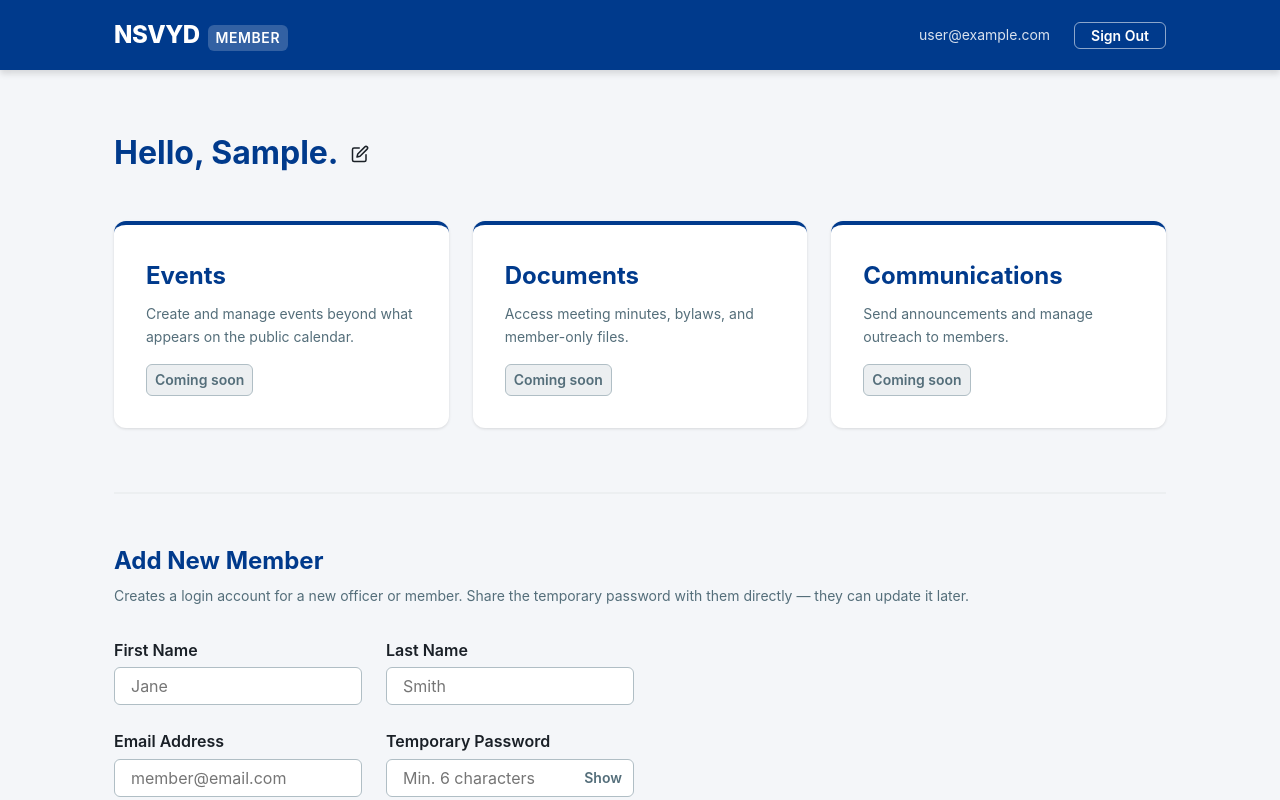
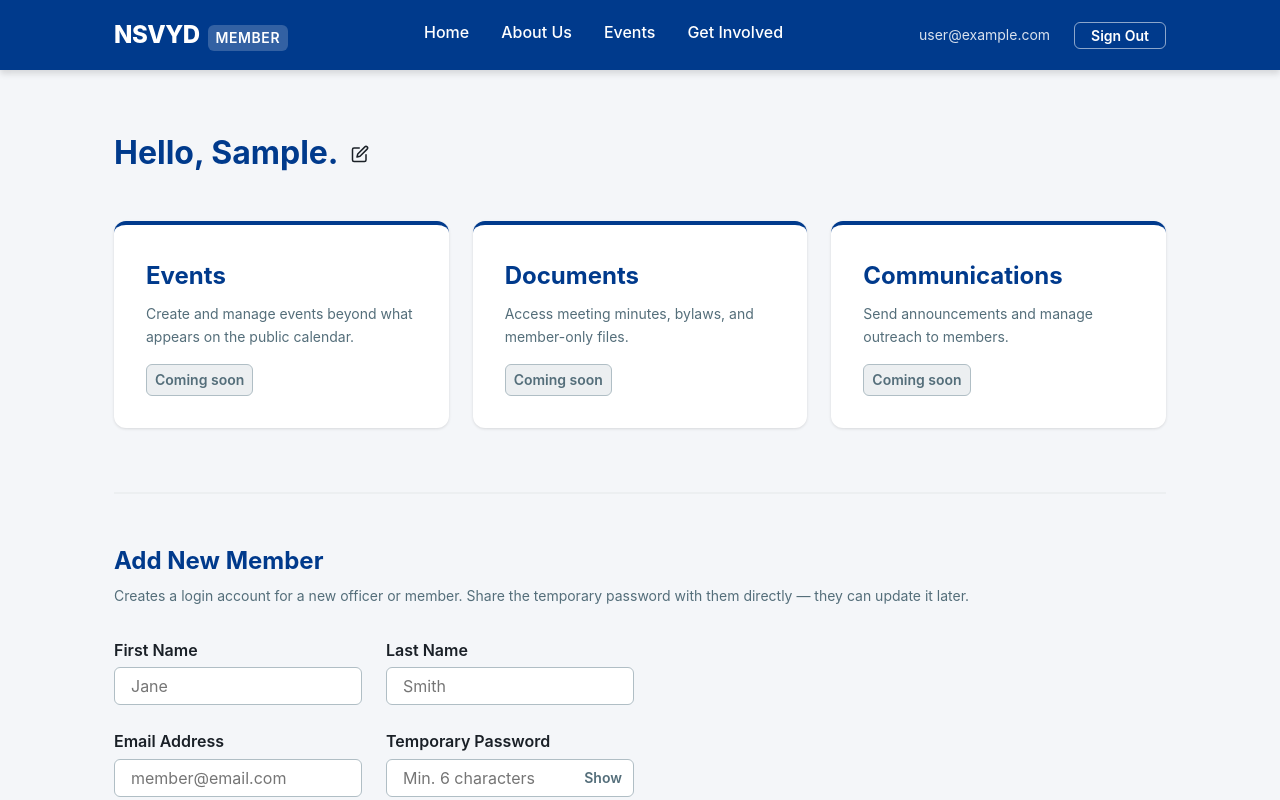
Before and after one commit to k-rauschelbach/nsvydorg, a React (Create React App) app: page /member in a window 1280 px wide. Shown: the top 800 px of the page. Built offline with nearby package versions, Linux system fonts and the light colour scheme; no server answers; sample sign-in values are in the browser's storage.

Commit message:
fix modal close behavior

```diff
--- a/src/components/LoginModal/LoginModal.js
+++ b/src/components/LoginModal/LoginModal.js
@@ -2,7 +2,7 @@
 // Rendered once at the App level. Visibility is controlled via AuthContext
 // (loginModalOpen / closeLoginModal). The modal closes on backdrop click,
 // Escape key, successful login, or the × button.
-import { useState, useEffect, useCallback } from 'react';
+import { useState, useEffect, useCallback, useRef } from 'react';
 import { useAuth } from '../../context/AuthContext';
 import styles from './LoginModal.module.css';
 
@@ -28,6 +28,8 @@ function LoginModal() {
     const [password, setPassword] = useState('');
     const [error,    setError]    = useState('');
     const [loading,  setLoading]  = useState(false);
+
+    const mouseDownOnBackdrop = useRef(false);
 
     // Close and reset form state
     const handleClose = useCallback(() => {
@@ -58,9 +60,14 @@ function LoginModal() {
         return () => { document.body.style.overflow = ''; };
     }, [loginModalOpen]);
 
-    // Close on backdrop click (not on modal panel click)
+    // Close on backdrop click only when both mousedown and mouseup occur on the backdrop.
+    // This prevents closing when the user clicks inside the modal and drags out.
+    function handleBackdropMouseDown(e) {
+        mouseDownOnBackdrop.current = e.target === e.currentTarget;
+    }
+
     function handleBackdropClick(e) {
-        if (e.target === e.currentTarget) handleClose();
+        if (e.target === e.currentTarget && mouseDownOnBackdrop.current) handleClose();
     }
 
     async function handleSubmit(e) {
@@ -89,6 +96,7 @@ function LoginModal() {
     return (
         <div
             className={styles.backdrop}
+            onMouseDown={handleBackdropMouseDown}
             onClick={handleBackdropClick}
             role="dialog"
             aria-modal="true"
--- a/src/pages/Events/Events.js
+++ b/src/pages/Events/Events.js
@@ -1,6 +1,6 @@
 // Events.js -- Events page with FullCalendar Google Calendar integration
 
-import { useState } from 'react';
+import { useState, useRef } from 'react';
 
 // FullCalendar core React wrapper
 import FullCalendar from '@fullcalendar/react';
@@ -27,6 +27,7 @@ function Events() {
     // selectedEvent holds the FullCalendar event object the user clicked,
     // or null when no modal is open
     const [selectedEvent, setSelectedEvent] = useState(null);
+    const mouseDownOnBackdrop = useRef(false);
 
     // Called by FullCalendar when the user clicks an event chip in the grid
     function handleEventClick(clickInfo) {
@@ -37,9 +38,15 @@ function Events() {
     }
 
     // Close the modal when the user clicks on the dark backdrop
-    // (but not when clicking inside the modal panel itself)
+    // (but not when clicking inside the modal panel itself).
+    // Track mousedown origin so dragging from inside the modal to outside
+    // the backdrop does not accidentally close it.
+    function handleBackdropMouseDown(e) {
+        mouseDownOnBackdrop.current = e.target === e.currentTarget;
+    }
+
     function handleBackdropClick(e) {
-        if (e.target === e.currentTarget) {
+        if (e.target === e.currentTarget && mouseDownOnBackdrop.current) {
             setSelectedEvent(null);
         }
     }
@@ -160,6 +167,7 @@ function Events() {
             {selectedEvent && (
                 <div
                     className={styles.modalBackdrop}
+                    onMouseDown={handleBackdropMouseDown}
                     onClick={handleBackdropClick}
                     role="dialog"
                     aria-modal="true"
--- a/src/pages/Member/Dashboard.js
+++ b/src/pages/Member/Dashboard.js
@@ -2,7 +2,7 @@
 // Has its own minimal header (no public site Header or Footer).
 // Placeholder cards will be replaced with real member features over time.
 import { useState } from 'react';
-import { useNavigate, Link } from 'react-router-dom';
+import { useNavigate, Link, NavLink } from 'react-router-dom';
 import { updateProfile } from 'firebase/auth';
 import { useAuth } from '../../context/AuthContext';
 import AddMemberForm from './AddMemberForm';
@@ -70,6 +70,14 @@ function Dashboard() {
                         <span className={styles.brandAbbr}>NSVYD</span>
                         <span className={styles.brandBadge}>Member</span>
                     </Link>
+
+                    {/* Public site nav links */}
+                    <nav className={styles.nav}>
+                        <NavLink to="/"             className={({isActive}) => isActive ? styles.navActive : ''}>Home</NavLink>
+                        <NavLink to="/about"        className={({isActive}) => isActive ? styles.navActive : ''}>About Us</NavLink>
+                        <NavLink to="/events"       className={({isActive}) => isActive ? styles.navActive : ''}>Events</NavLink>
+                        <NavLink to="/get-involved" className={({isActive}) => isActive ? styles.navActive : ''}>Get Involved</NavLink>
+                    </nav>
 
                     <div className={styles.headerRight}>
                         <span className={styles.email}>{currentUser.email}</span>
--- a/src/pages/Member/Dashboard.module.css
+++ b/src/pages/Member/Dashboard.module.css
@@ -56,6 +56,34 @@
     border-radius: var(--border-radius);
     letter-spacing: 0.04em;
     text-transform: uppercase;
+}
+
+/* Public site nav links */
+.nav {
+    display: flex;
+    align-items: center;
+    gap: var(--space-xl);
+}
+
+.nav a {
+    color: var(--color-white);
+    font-size: var(--font-size-base);
+    font-weight: 500;
+    text-decoration: none;
+    padding-bottom: 2px;
+    border-bottom: 2px solid transparent;
+    transition: border-color var(--transition-fast), opacity var(--transition-fast);
+}
+
+.nav a:hover {
+    opacity: 0.85;
+    text-decoration: none;
+    border-bottom-color: rgba(255, 255, 255, 0.6);
+}
+
+.navActive {
+    border-bottom-color: var(--color-white) !important;
+    font-weight: 700 !important;
 }
 
 /* Right side: email + sign-out button */
@@ -299,7 +327,7 @@
    Responsive
    ============================================================ */
 @media (max-width: 600px) {
-    /* Hide email on narrow screens — keep sign-out button and brand visible */
+    /* Hide email and nav on narrow screens — keep sign-out button and brand visible */
     .email {
         display: none;
     }
@@ -308,6 +336,10 @@
         display: none;
     }
 
+    .nav {
+        display: none;
+    }
+
     .nameEditRow {
         grid-template-columns: 1fr;
     }
```
Also changed, not shown: .claude/launch.json (added), .claude/settings.local.json (added).
